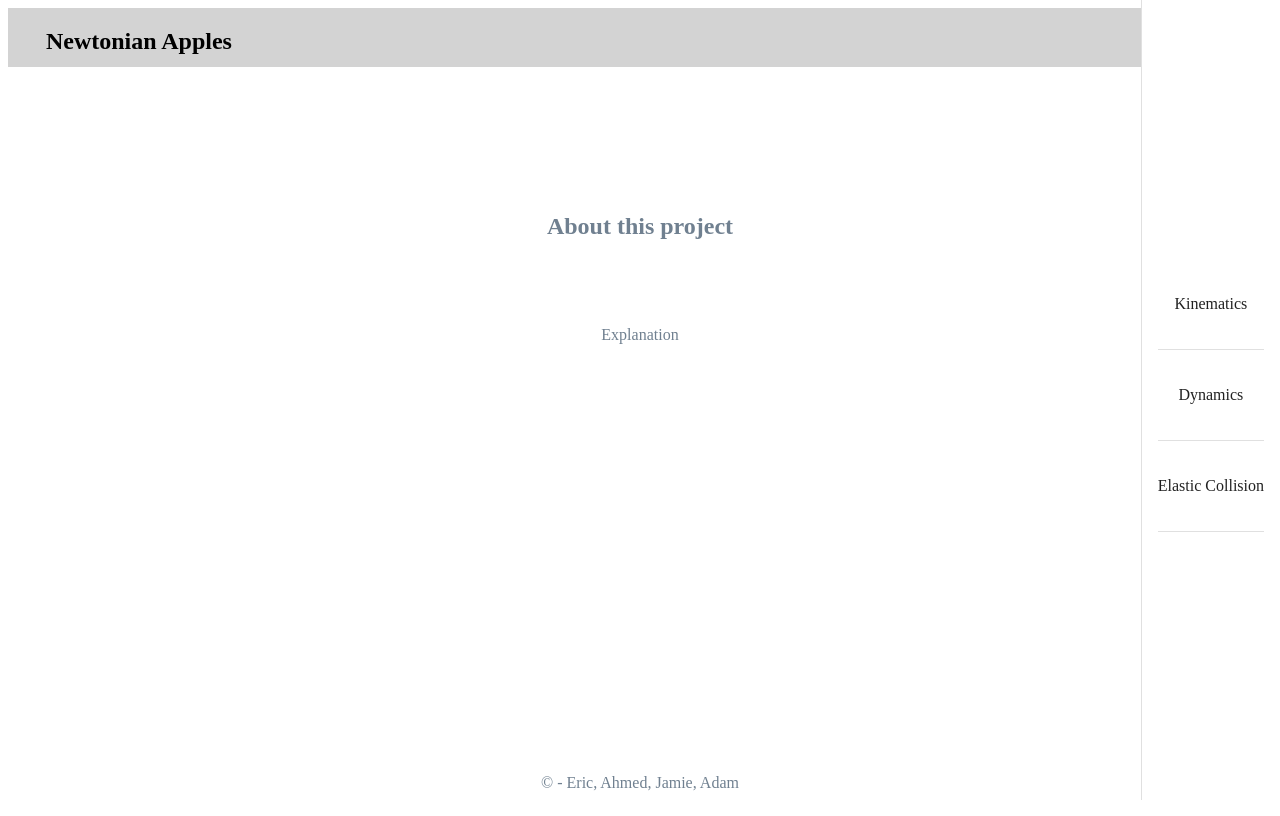
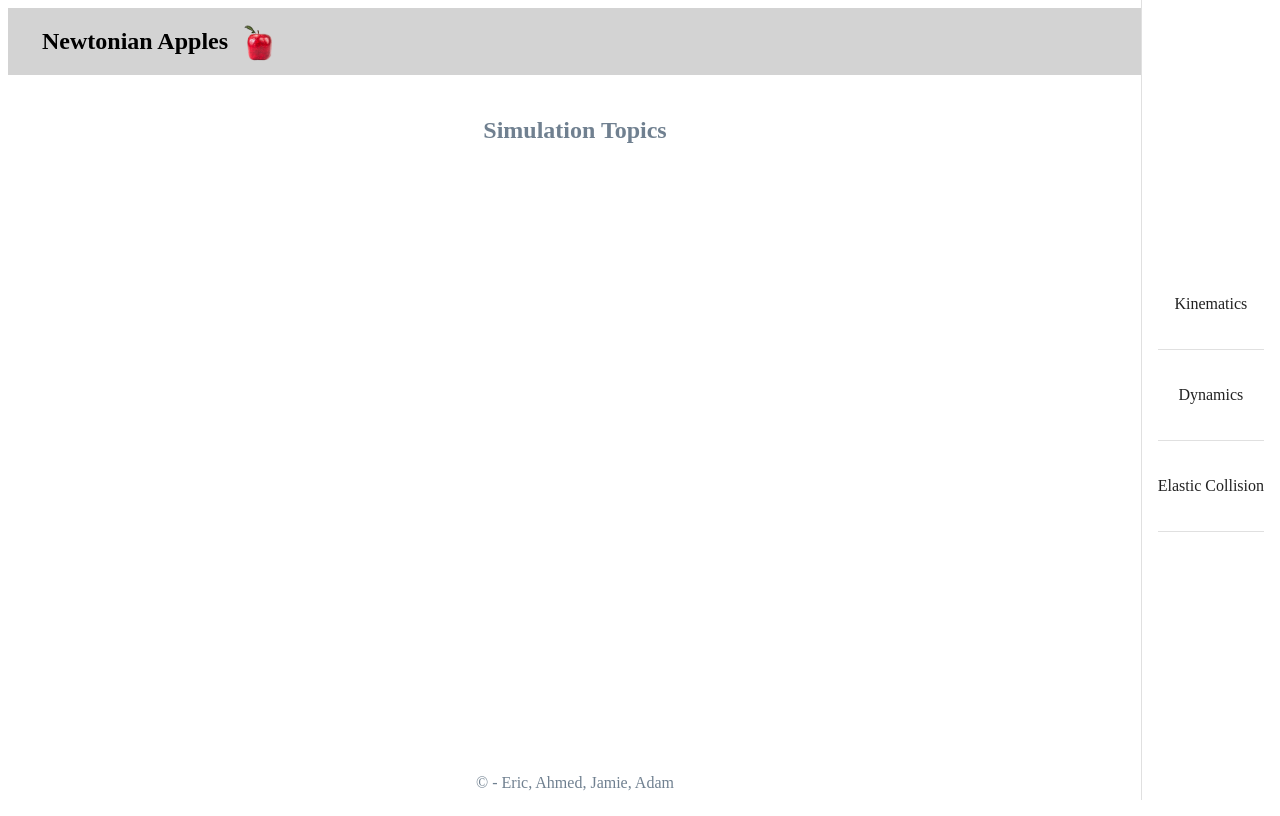
Before and after one commit to AhmedFawzy0/NewtonianApples, a React (Vite) app in the folder userInterface/: page / in a window 1280 px wide. Built offline with nearby package versions, Linux system fonts and the light colour scheme.

Commit message:
UI update

```diff
--- a/userInterface/src/assets/index.js
+++ b/userInterface/src/assets/index.js
@@ -1,3 +1,4 @@
 import topics from "./topics";
+import apple from "./Apple.png"
 
-export { topics }
+export { topics, apple }
--- /dev/null
+++ b/userInterface/src/assets/simulations.js
@@ -0,0 +1,5 @@
+const simulations = [
+    {
+
+    }
+]
--- a/userInterface/src/components/HomePage.jsx
+++ b/userInterface/src/components/HomePage.jsx
@@ -2,6 +2,7 @@ import { useState } from "react";
 import SectionWrapper from "../hoc/SectionWrapper";
 import "./Introduction.css"
 import SideMenu from "./SideMenu";
+import { apple } from "../assets";
 
 const Introduction = () => {
     return (
@@ -10,15 +11,16 @@ const Introduction = () => {
                 <h1 className="introduction-appName">
                     Newtonian Apples
                 </h1>
+                <img src={apple} alt="appleIcon" className="project-icon"/>
             </div>
             <div className="introduction-content">
                 <h2>
-                    About this project
+                    Simulation Topics
                 </h2>
 
-                <p>
-                    Explanation
-                </p>
+                <div className="introduction-topics">
+
+                </div>
             </div>
         </div>
     )
--- a/userInterface/src/components/Introduction.css
+++ b/userInterface/src/components/Introduction.css
@@ -4,17 +4,16 @@
     column-gap: 64px;
     align-items: center;
     justify-content: center;
-
-    margin-top: 10%;
+    margin-top: 2%;
     row-gap: 50px;
 }
 
 .introduction-appName {
-    position: absolute;
     left: 0;
     margin-left: 3%;
     z-index: 1;
     color: black;
+    justify-content: start;
 }
 
 .introduction {
@@ -23,6 +22,23 @@
 
 .project-name-background {
     background-color: 	#D3D3D3;
-    min-height: 20%;
+    min-height: 30%;
     z-index: 0;
+    margin: 0;
+    padding: 0;
+    display: flex;
+    flex-direction: row;
+    column-gap: 10px;
+    align-items: center;
 }
+
+.introduction-topics {
+    display: flex;
+    flex-direction: row;
+    flex-wrap: wrap;
+}
+
+.project-icon {
+    max-width: 50px;
+    max-height: 50px;
+}
--- a/userInterface/src/hoc/CopyRight.jsx
+++ b/userInterface/src/hoc/CopyRight.jsx
@@ -2,7 +2,7 @@ import "./SectionWrapper.css"
 
 const CopyRight = () => {
     return (
-        <div className="copyright">
+        <div className="">
             <p>
                 &copy; - Eric, Ahmed, Jamie, Adam
             </p>
--- a/userInterface/src/hoc/SectionWrapper.css
+++ b/userInterface/src/hoc/SectionWrapper.css
@@ -3,18 +3,9 @@
     color: slategrey;
     text-align: center;
     margin-left: auto;
-    margin-right: auto;
     height: 100vh;
     display: flex;
     flex-direction: column;
     justify-content: space-between;
+    margin-right: 130px;
 }
-
-.copyright {
-    display: flex;
-    flex-direction: row;
-    justify-content: space-between;
-    align-items: center;
-    margin-left: inherit;
-    margin-right: inherit;
-}
```
Also changed, not shown: userInterface/src/assets/Apple.png (added).
